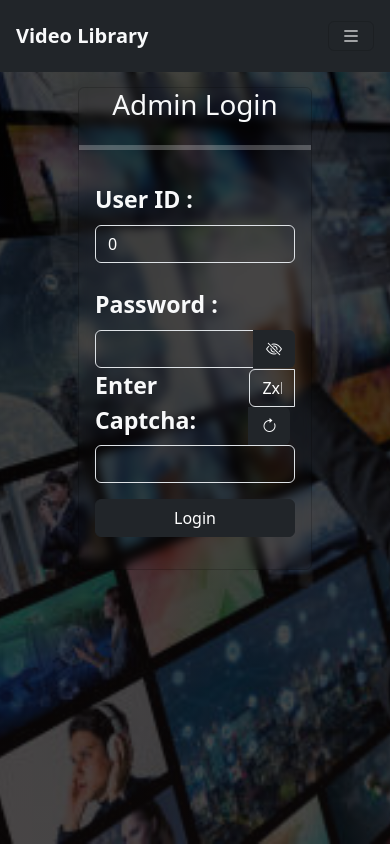
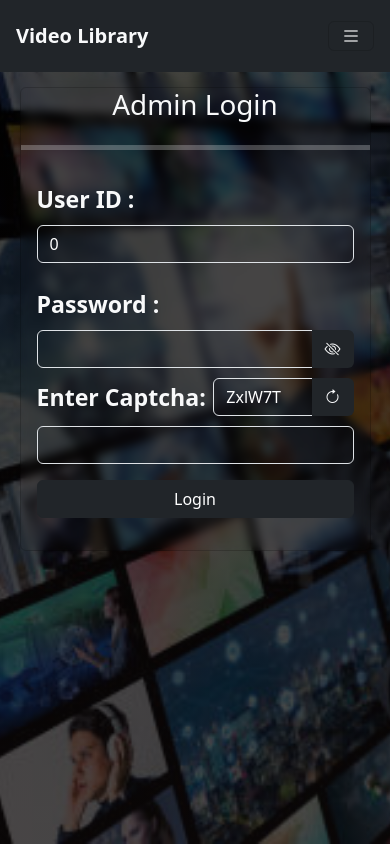
Before and after one commit to Himanshu12866/library-project, a React (Create React App) app: page /admin in a window 390 px wide. Built offline with nearby package versions, Linux system fonts and the light colour scheme; no server answers.

Commit message:
"Updated AdminLogin component with CSS import and captcha input field changes; removed unnecessary lines in DeletVdo component"

```diff
--- a/src/components/admin.jsx
+++ b/src/components/admin.jsx
@@ -9,6 +9,7 @@ import { useNavigate } from "react-router-dom";
 import { useCookies } from "react-cookie";
 import useCapcha from "../Hooks/capcha";
 import * as yup from "yup"
+import "../styles/admin.css"
 
 export default function AdminLogin() {
     const [admin, setAdmin] = useState([]);
@@ -107,9 +108,9 @@ export default function AdminLogin() {
                             </div>
                             <span className="text-danger">{formik.errors.adminPsw}</span>
                             <div className="d-flex justify-content-between align-items-center">
-                                <label className="form-label fs-3 fw-bold">Enter Captcha:</label>
-                                <div className="input-group w-25">
-                                    <input className="form-control" name="captcha" value={otp} />
+                                <label className="form-label fs-3 fw-bold" id="CaptchaLable">Enter Captcha:</label>
+                                <div className="input-group w-50">
+                                    <input className="form-control" id="CaptchaId" name="captcha" value={otp} />
                                     <span onClick={Generate} className="input-group-text btn bg-dark text-light bi bi-arrow-clockwise"></span>
                                 </div>
                             </div>
--- a/src/components/deletevdo.jsx
+++ b/src/components/deletevdo.jsx
@@ -143,8 +143,6 @@ export default function DeletVdo() {
                         </div>
                     )
                 }
-
-
         </div>
     )
 }
--- /dev/null
+++ b/src/styles/admin.css
@@ -0,0 +1,16 @@
+@media (max-width: 500px) {
+  .home-box-1 .input-box {
+    width: 90%;
+  }
+  .home-box-1 .input-box .card .card-body form #CaptchaLable {
+    width: 200px;
+  }
+  .home-box-1 .input-box .card .card-body form .input-group {
+    margin-bottom: 10px;
+  }
+  .home-box-1 .input-box .card .card-body form .input-group #CaptchaId {
+    width: 30px;
+  }
+}
+
+/*# sourceMappingURL=admin.css.map */
--- /dev/null
+++ b/src/styles/admin.scss
@@ -0,0 +1,22 @@
+@media(max-width:500px) {
+    .home-box-1 {
+        .input-box {
+            width: 90%;
+            .card {
+                .card-body {
+                    form {
+                        #CaptchaLable {
+                            width: 200px;
+                        }
+                        .input-group {
+                            margin-bottom: 10px;
+                            #CaptchaId {
+                                width: 30px;
+                            }
+                        }
+                    }
+                }
+            }
+        }
+    }
+}
```
Also changed, not shown: 1 other file (tests, documents, lock files or other folders).
